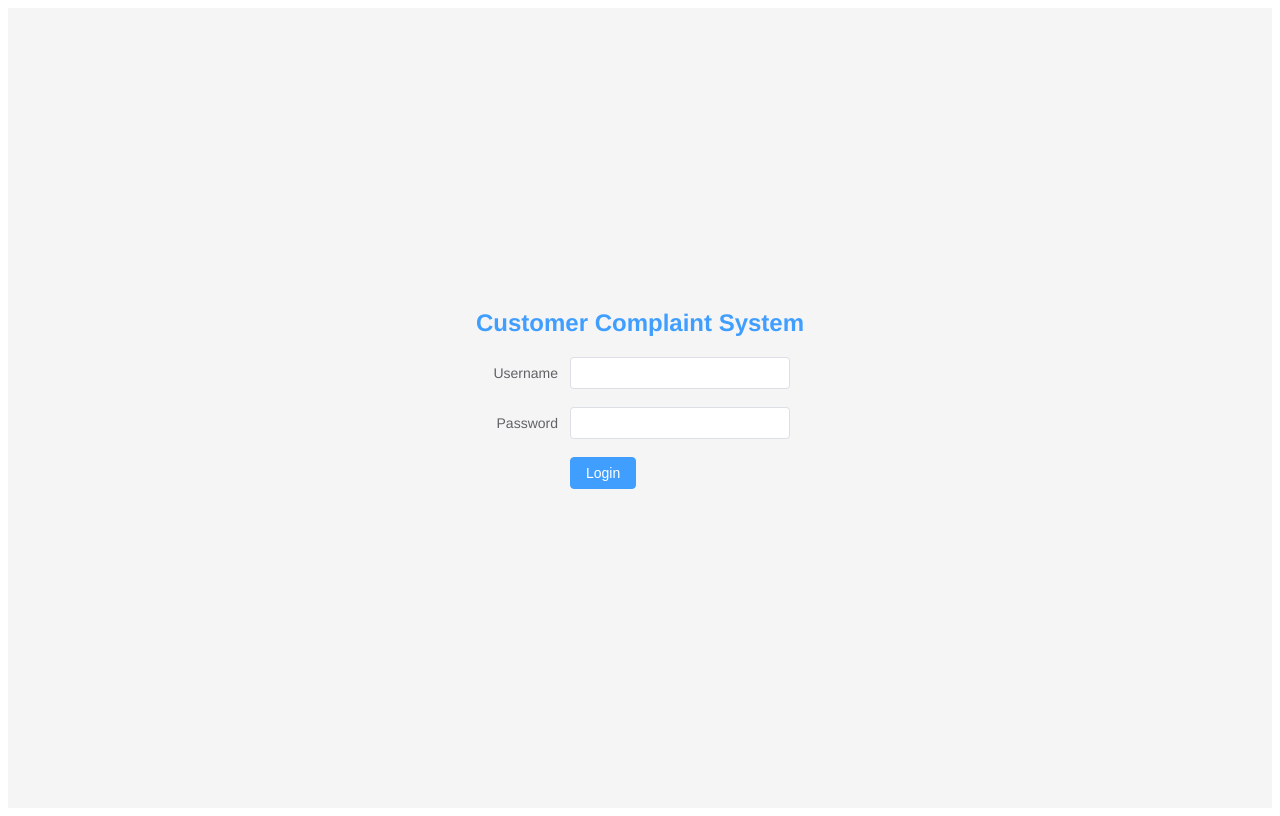
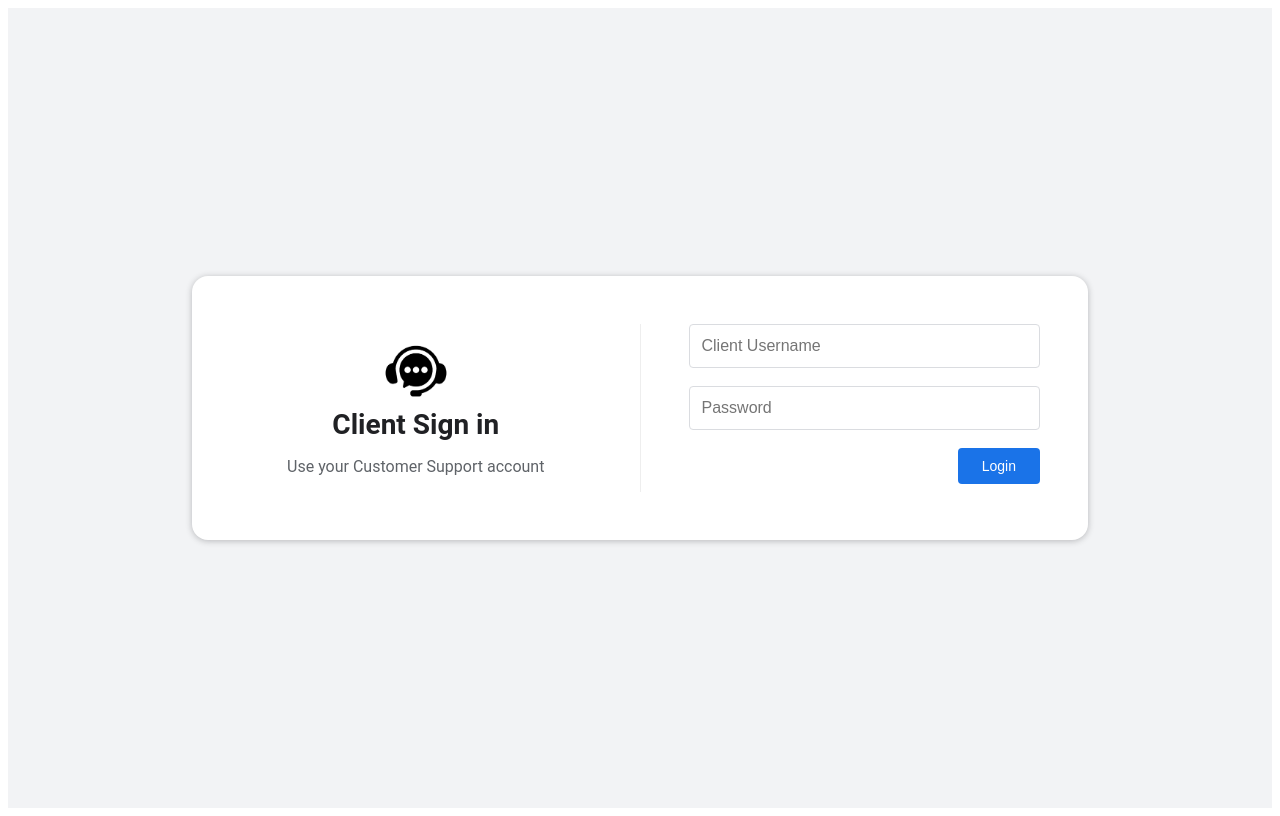
Before and after one commit to Prepper88/css-client-node, a Vue app in the folder client/: page /login in a window 1280 px wide. Built offline with nearby package versions, Linux system fonts and the light colour scheme.

Commit message:
modify chat style

```diff
--- a/client/src/components/Chat.vue
+++ b/client/src/components/Chat.vue
@@ -1,246 +1,207 @@
 <template>
-  <div class="chat-container">
-    <!-- Chat Area -->
-    <div class="chat-window">
-      <div v-for="(msg, index) in messages" :key="index" class="message" :class="msg.sender">
-        <div class="message-content">
-          <pre>{{ msg.content }}</pre>
-          <!-- Use pre tag to preserve multi-line format -->
-        </div>
-        <div class="message-time">
-          {{ msg.time }}
-        </div>
+  <div class="chat-wrapper">
+    <!-- Top Navigation Bar -->
+    <div class="top-bar">
+      <div class="logo">Customer Support</div>
+      <div class="user-info">
+        <span>{{ currentUser?.username }}</span>
+      </div>
+    </div>
+
+    <!-- Info Box -->
+    <div class="info-box">
+      <p><strong>You are now connected with support.</strong> Please describe your issue below.</p>
+    </div>
+
+    <!-- Chat Messages -->
+    <div class="chat-history">
+      <div
+        v-for="(msg, index) in messages"
+        :key="index"
+        :class="[
+          'chat-bubble',
+          msg.senderType === 'customer'
+            ? 'user-msg'
+            : msg.senderType === 'agent'
+              ? 'agent-msg'
+              : 'system-msg',
+        ]"
+      >
+        <span>{{ msg.message }}</span>
       </div>
     </div>
 
     <!-- Input Area -->
-    <div class="input-area">
-      <el-input
+    <div class="chat-input-area">
+      <input
         v-model="inputMessage"
-        placeholder="Type a message"
-        @keydown.enter="handleKeydown"
-        type="textarea"
-        :autosize="{ minRows: 4, maxRows: 15 }"
-        resize="none"
-        class="chat-input"
+        type="text"
+        placeholder="Type your message..."
+        @keyup.enter="sendMessage"
       />
-      <el-button type="primary" class="send-button" @click="sendMessage">
-        <el-icon><ArrowUp /></el-icon>
-      </el-button>
+      <button @click="sendMessage">Send</button>
     </div>
   </div>
 </template>
 
 <script>
-import { ArrowUp } from '@element-plus/icons-vue'
-import io from 'socket.io-client'
+import { io } from 'socket.io-client'
+import axios from 'axios'
 
 export default {
-  props: {
-    customerId: {
-      type: Number,
-      required: true, // customerId is a required prop
-    },
-  },
+  name: 'Chat',
   data() {
     return {
-      messages: [], // Store chat messages
-      inputMessage: '', // Store the current input message
-      sessionId: null, // Store the session ID
-      socket: null, // Socket instance
+      inputMessage: '',
+      messages: [],
+      socket: null,
+      sessionId: null,
+      currentUser: null,
     }
   },
   mounted() {
-    this.initializeSocket()
+    this.currentUser = JSON.parse(localStorage.getItem('customer'))
+    this.socket = io('http://localhost:3000')
+
+    if (this.currentUser) {
+      this.socket.emit('customer-inbound', this.currentUser.id)
+
+      this.socket.on('session-assigned', (session) => {
+        this.sessionId = session.sessionId
+      })
+
+      this.socket.on('receive-message', (msg) => {
+        this.messages.push(msg)
+      })
+    }
+
+    window.addEventListener('beforeunload', () => {
+      this.socket?.disconnect()
+    })
   },
   methods: {
-    // Initialize socket and send customer-inbound event
-    initializeSocket() {
-      // Connect to the Socket.IO server
-      this.socket = io('http://localhost:3000')
+    sendMessage() {
+      if (!this.inputMessage.trim() || !this.sessionId) return
 
-      this.socket.on('connect_error', (error) => {
-        console.error('Connection error:', error.message)
-        this.addMessage(error, 'system', 'error')
-      })
+      const msg = {
+        sessionId: this.sessionId,
+        senderId: this.currentUser.id,
+        senderType: 'customer',
+        message: this.inputMessage,
+      }
 
-      // Send customer-inbound event with customerId
-      this.socket.emit('customer-inbound', this.customerId)
-
-      // Listen for session-created event
-      this.socket.on('session-created', (sessionId) => {
-        // Save the session ID when received
-        this.sessionId = sessionId
-        console.log('Session created with ID:', this.sessionId)
-      })
-
-      // Listen for incoming messages
-      this.socket.on('message', (data) => {
-        this.addMessage(data.message, data.senderName, 'message')
-      })
-
-      this.socket.on('send-message-result', (result) => {
-        console.log('send-message-result:' + JSON.stringify(result))
-        if (result.code == 0) {
-          // Add the message to the local chat
-          this.addMessage(this.inputMessage, 'customer', 'message')
-          // clear input box
-          this.inputMessage = ''
-        } else {
-          console.error('Failed to send message:', result.message)
-          // Push error message to the chat
-          this.addMessage(result.message, 'system', 'error')
-        }
-      })
-
-      // Listen for system messages
-      this.socket.on('system-message', (data) => {
-        this.addMessage(data.content, 'system', data.type)
-      })
+      this.socket.emit('send-message', msg)
+      this.messages.push(msg)
+      this.inputMessage = ''
     },
-    addMessage(content, sender, type = 'message') {
-      this.messages.push({
-        content,
-        sender,
-        type,
-        time: new Date().toLocaleTimeString(),
-      })
-      // Scroll to the bottom
-      this.$nextTick(() => {
-        const chatWindow = this.$el.querySelector('.chat-window')
-        if (chatWindow) chatWindow.scrollTop = chatWindow.scrollHeight
-      })
-    },
-    // Send message
-    sendMessage() {
-      if (this.inputMessage.trim() === '') return
-      try {
-        // Send message through Socket.IO
-        this.socket.emit('send-message', {
-          from: this.customerId,
-          sessionId: this.sessionId,
-          message: this.inputMessage,
-        })
-      } catch (error) {
-        console.error('Failed to send message:', error)
-        // Push error message to the chat
-        this.addMessage('Failed to send message. Please try again.', 'system', 'error')
-      }
-    },
-    // Handle keyboard events
-    handleKeydown(event) {
-      if (event.key === 'Enter' && !event.shiftKey) {
-        event.preventDefault() // Prevent default line break behavior
-        this.sendMessage()
-      }
-      // Allow line break with Shift + Enter
-    },
-  },
-  components: {
-    ArrowUp,
   },
 }
 </script>
 
 <style scoped>
-.chat-container {
+.chat-wrapper {
+  max-width: 720px;
+  margin: 0 auto;
+  padding: 0 24px 24px;
+  background: #f9f9f9;
+  font-family:
+    -apple-system, BlinkMacSystemFont, 'Segoe UI', Roboto, 'Helvetica Neue', Arial, sans-serif;
+  height: 100vh;
   display: flex;
   flex-direction: column;
-  height: 100vh;
-  padding: 20px;
-  box-sizing: border-box;
 }
 
-/* Chat Area */
-.chat-window {
-  flex: 1;
-  overflow-y: auto;
-  border: 1px solid #ebeef5;
-  padding: 10px;
-  margin-bottom: 10px;
+.top-bar {
+  display: flex;
+  justify-content: space-between;
+  align-items: center;
+  background: #ffffff;
+  padding: 12px 24px;
+  border-bottom: 1px solid #ddd;
+  font-size: 16px;
 }
 
-.message {
-  margin-bottom: 10px;
-  display: flex;
-  flex-direction: column;
-  align-items: center; /* Center system messages */
+.user-info {
+  color: #333;
+  font-weight: 500;
 }
 
-.message-content {
-  padding: 8px;
-  border-radius: 4px;
+.logo {
+  font-weight: bold;
+  color: #007bff;
+}
+
+.info-box {
+  background: #ffffff;
+  padding: 12px 16px;
+  margin-top: 16px;
+  border: 1px solid #e0e0e0;
+  border-radius: 8px;
+  text-align: center;
+  color: #333;
+  font-size: 14px;
+}
+
+.chat-history {
+  flex-grow: 1;
+  overflow-y: auto;
+  padding: 16px 8px;
+  margin-top: 12px;
+}
+
+.chat-bubble {
+  padding: 10px 14px;
+  border-radius: 8px;
+  margin: 6px 0;
   max-width: 70%;
   word-wrap: break-word;
-  white-space: pre-wrap;
-  text-align: center; /* Center text for system messages */
 }
 
-.message-time {
-  font-size: 12px;
-  color: #999;
-  margin-top: 4px;
+.user-msg {
+  background-color: #e6f4ff;
+  align-self: flex-end;
+  margin-left: auto;
+  text-align: right;
 }
 
-/* Messages sent by the agent (客服) */
-.agent .message-content {
-  background-color: #409eff;
-  color: white;
-  margin-left: auto; /* 居右 */
+.agent-msg {
+  background-color: #fff8e1;
+  align-self: flex-start;
+  margin-right: auto;
 }
 
-/* Messages sent by the customer (用户) */
-.customer .message-content {
+.system-msg {
   background-color: #f0f0f0;
-  color: #333;
-  margin-right: auto; /* 居左 */
+  color: #666;
+  font-size: 13px;
+  text-align: center;
+  margin: 10px auto;
 }
 
-/* System messages */
-.system.info .message-content {
-  background-color: #e6f7ff;
-  color: #1890ff;
-  font-size: 12px; /* Smaller font size */
+.chat-input-area {
+  display: flex;
+  gap: 12px;
+  padding: 12px 0;
+  border-top: 1px solid #e0e0e0;
 }
 
-.system.warn .message-content {
-  background-color: #fffbe6;
-  color: #faad14;
-  font-size: 12px; /* Smaller font size */
+.chat-input-area input {
+  flex: 1;
+  padding: 10px 14px;
+  border-radius: 6px;
+  border: 1px solid #ccc;
 }
 
-.system.error .message-content {
-  background-color: #fff1f0;
-  color: #ff4d4f;
-  font-size: 12px; /* Smaller font size */
+.chat-input-area button {
+  background-color: #007bff;
+  color: white;
+  padding: 10px 16px;
+  border: none;
+  border-radius: 6px;
+  cursor: pointer;
 }
 
-/* Input Area */
-.input-area {
-  display: flex;
-  align-items: flex-end;
-  gap: 10px;
-}
-
-.chat-input :deep(.el-textarea__inner) {
-  border-radius: 8px;
-  padding: 10px;
-  line-height: 1.5;
-  font-size: 14px;
-  resize: none;
-  overflow-y: auto;
-  padding-right: 60px;
-}
-
-.send-button {
-  position: absolute;
-  right: 30px;
-  bottom: 30px;
-  height: 40px;
-  width: 40px;
-  display: flex;
-  align-items: center;
-  justify-content: center;
-  border-radius: 50%;
+.chat-input-area button:hover {
+  background-color: #0069d9;
 }
 </style>
--- a/client/src/components/Login.vue
+++ b/client/src/components/Login.vue
@@ -1,19 +1,25 @@
 <template>
-  <div class="login-container">
-    <!-- Banner to indicate system type -->
-    <div class="banner">Customer Complaint System</div>
+  <div class="login-page">
+    <div class="login-card">
+      <div class="login-left">
+        <img src="/css-logo.png" alt="logo" class="logo" />
+        <h1 class="title">Client Sign in</h1>
+        <p class="subtitle">Use your Customer Support account</p>
+      </div>
+      <div class="login-right">
+        <input
+          v-model="form.username"
+          type="text"
+          placeholder="Client Username"
+          class="input-field"
+        />
+        <input v-model="form.password" type="password" placeholder="Password" class="input-field" />
 
-    <el-form :model="form" label-width="80px">
-      <el-form-item label="Username">
-        <el-input v-model="form.username" />
-      </el-form-item>
-      <el-form-item label="Password">
-        <el-input type="password" v-model="form.password" />
-      </el-form-item>
-      <el-form-item>
-        <el-button type="primary" @click="login">Login</el-button>
-      </el-form-item>
-    </el-form>
+        <div class="actions">
+          <button class="primary-button" @click="login">Login</button>
+        </div>
+      </div>
+    </div>
   </div>
 </template>
 
@@ -21,6 +27,7 @@
 import md5 from 'md5'
 
 export default {
+  name: 'Login',
   data() {
     return {
       form: {
@@ -32,41 +39,26 @@ export default {
   methods: {
     async login() {
       const { username, password } = this.form
-
-      // Encrypt password using MD5
+      if (!username || !password) return alert('Please enter both username and password.')
       const encryptedPassword = md5(password)
 
-      // Determine login type (agent or customer)
-      const loginUrl = 'http://localhost:8080/api/customer/login'
-
       try {
-        // Call login API
-        const response = await fetch(loginUrl, {
+        const res = await fetch('http://localhost:8080/api/customer/login', {
           method: 'POST',
-          headers: {
-            'Content-Type': 'application/json',
-          },
+          headers: { 'Content-Type': 'application/json' },
           body: JSON.stringify({
             username,
             password: encryptedPassword,
           }),
         })
 
-        if (!response.ok) {
-          throw new Error('Login failed')
-        }
-
-        const user = await response.json()
-        console.log('Login successful:', user)
-
-        // Save login state
-        localStorage.setItem('isLoggedIn', 'true')
-        localStorage.setItem('user', JSON.stringify(user))
-
-        this.$router.push({ path: '/chat', query: { customerId: user.id } })
-      } catch (error) {
-        console.error('Login error:', error)
-        alert('Login failed. Please check your username and password.')
+        if (!res.ok) throw new Error('Login failed')
+        const data = await res.json()
+        localStorage.setItem('customer', JSON.stringify(data))
+        localStorage.setItem('isLoggedIn', true)
+        this.$router.push('/chat')
+      } catch (err) {
+        alert('Login failed. Please try again.')
       }
     },
   },
@@ -74,22 +66,77 @@ export default {
 </script>
 
 <style scoped>
-.login-container {
+.login-page {
+  background-color: #f2f3f5;
+  min-height: 100vh;
+  display: flex;
+  align-items: center;
+  justify-content: center;
+  font-family: Roboto, Arial, sans-serif;
+}
+
+.login-card {
+  background: #fff;
+  border-radius: 16px;
+  display: flex;
+  padding: 48px;
+  max-width: 800px;
+  width: 100%;
+  box-shadow: 0 1px 6px rgba(32, 33, 36, 0.28);
+}
+
+.login-left {
+  flex: 1;
+  padding-right: 48px;
+  border-right: 1px solid #eee;
+}
+
+.logo {
+  height: 80px;
+}
+
+.title {
+  font-size: 28px;
+  margin: 0 0 8px;
+  color: #202124;
+}
+
+.subtitle {
+  font-size: 16px;
+  color: #5f6368;
+}
+
+.login-right {
+  flex: 1;
   display: flex;
   flex-direction: column;
-  justify-content: center;
-  align-items: center;
-  height: 100vh;
+  padding-left: 48px;
 }
 
-.banner {
-  font-size: 24px;
-  font-weight: bold;
-  margin-bottom: 20px;
-  color: #409eff;
+.input-field {
+  font-size: 16px;
+  padding: 12px;
+  border: 1px solid #dadce0;
+  border-radius: 4px;
+  margin-bottom: 18px;
 }
 
-.el-form {
-  width: 300px;
+.actions {
+  display: flex;
+  justify-content: flex-end;
+}
+
+.primary-button {
+  background-color: #1a73e8;
+  color: white;
+  border: none;
+  padding: 10px 24px;
+  font-size: 14px;
+  border-radius: 4px;
+  cursor: pointer;
+}
+
+.primary-button:hover {
+  background-color: #1967d2;
 }
 </style>
```
Also changed, not shown: client/public/css-logo.png (added).
